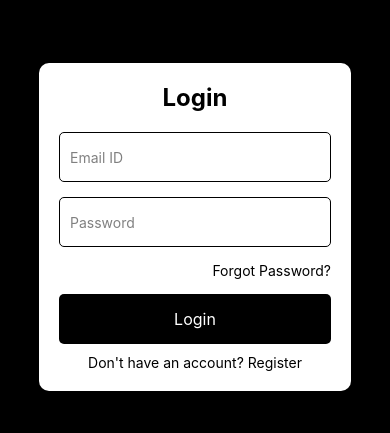
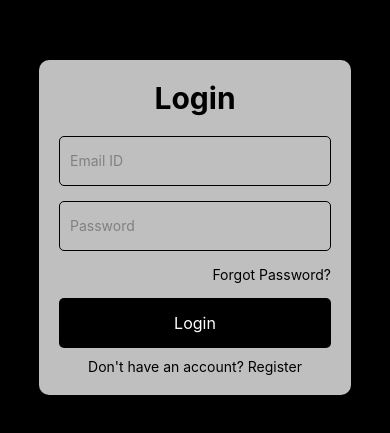
Before and after one commit to LouiseLawan/loginForm, a React Native app: screen / in a window 390 px wide. Shown: the part 195-628 px from the top of the page. Built offline with nearby package versions, Linux system fonts and the light colour scheme.

Commit message:
padron commit

```diff
--- a/App.js
+++ b/App.js
@@ -17,16 +17,15 @@ const BackgroundImage = styled.View`
 `;
 
 const LoginBox = styled.View`
-  background-color: white;
+  background-color: rgba(255, 255, 255, 0.75) ;
   width: 80%;
   padding: 20px;
   border-radius: 10px;
   elevation: 10;
-  opacity: 50;
 `;
 
 const Title = styled.Text`
-  font-size: 24px;
+  font-size: 30px;
   font-weight: bold;
   color: black;
   text-align: center;
```
